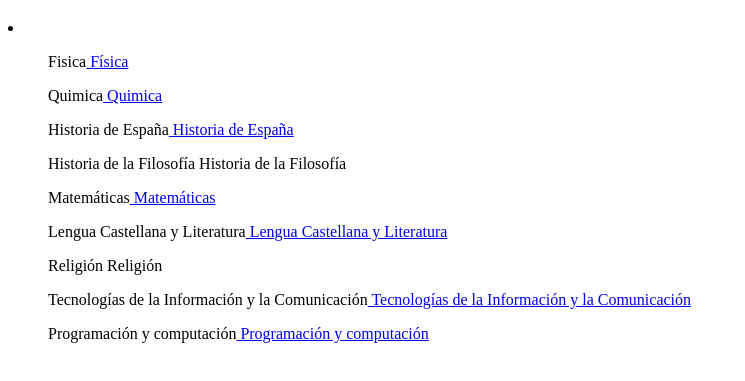
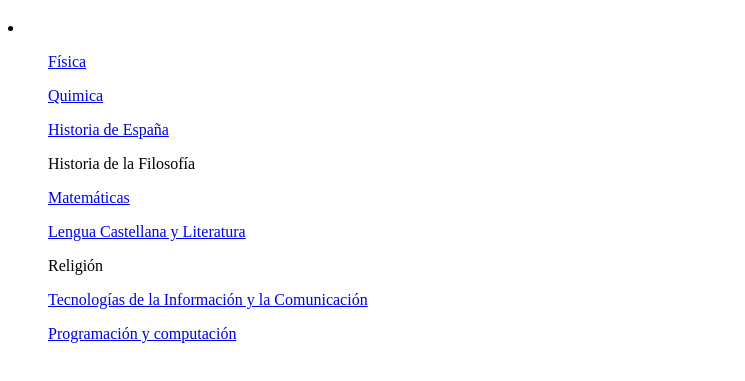
Before and after one commit to adriiimc12/Web_Asignatura, a plain HTML site: page index.html in a window 1280 px wide. Shown: the part 61-442 px from the top of the page, without its empty margins (0-745 px from the left). Drawn offline with Linux system fonts and the light colour scheme.

Commit message:
Update index.html

```diff
--- a/index.html
+++ b/index.html
@@ -8,31 +8,31 @@
 <body>
     <h1>ASIGNATURAS</h1>
     <li>
-        <ul>Fisica<a href="https://educacionadistancia.juntadeandalucia.es/centros/sevilla/course/view.php?id=4973">
+        <ul><a href="https://educacionadistancia.juntadeandalucia.es/centros/sevilla/course/view.php?id=4973">
             Física
             </a></ul>
-        <ul>Quimica<a href="https://educacionadistancia.juntadeandalucia.es/centros/sevilla/course/view.php?id=4974">
+        <ul><a href="https://educacionadistancia.juntadeandalucia.es/centros/sevilla/course/view.php?id=4974">
             Quimica
             </a></ul>
-        <ul>Historia de España<a href="https://educacionadistancia.juntadeandalucia.es/centros/sevilla/course/view.php?id=601">
+        <ul><a href="https://educacionadistancia.juntadeandalucia.es/centros/sevilla/course/view.php?id=601">
             Historia de España
             </a></ul>
-        <ul>Historia de la Filosofía
+        <ul>
             Historia de la Filosofía
             </ul>
-        <ul>Matemáticas<a href="https://educacionadistancia.juntadeandalucia.es/centros/sevilla/course/view.php?id=237">
+        <ul><a href="https://educacionadistancia.juntadeandalucia.es/centros/sevilla/course/view.php?id=237">
             Matemáticas
             </a></ul>
-        <ul>Lengua Castellana y Literatura<a href="https://educacionadistancia.juntadeandalucia.es/centros/sevilla/course/view.php?id=8975">
+        <ul><a href="https://educacionadistancia.juntadeandalucia.es/centros/sevilla/course/view.php?id=8975">
             Lengua Castellana y Literatura
             </a></ul>
-        <ul>Religión
+        <ul>
             Religión
             </ul>
-        <ul>Tecnologías de la Información y la Comunicación<a href="https://educacionadistancia.juntadeandalucia.es/centros/sevilla/course/view.php?id=4544">
+        <ul><a href="https://educacionadistancia.juntadeandalucia.es/centros/sevilla/course/view.php?id=4544">
             Tecnologías de la Información y la Comunicación
             </a></ul>
-        <ul>Programación y computación<a href="https://educacionadistancia.juntadeandalucia.es/centros/sevilla/course/view.php?id=4543">
+        <ul><a href="https://educacionadistancia.juntadeandalucia.es/centros/sevilla/course/view.php?id=4543">
             Programación y computación
             </a></ul>
     </li>
```
